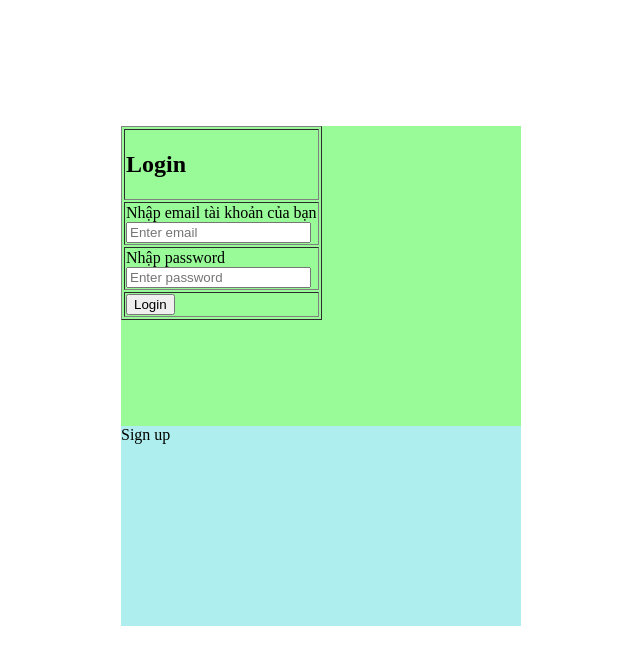
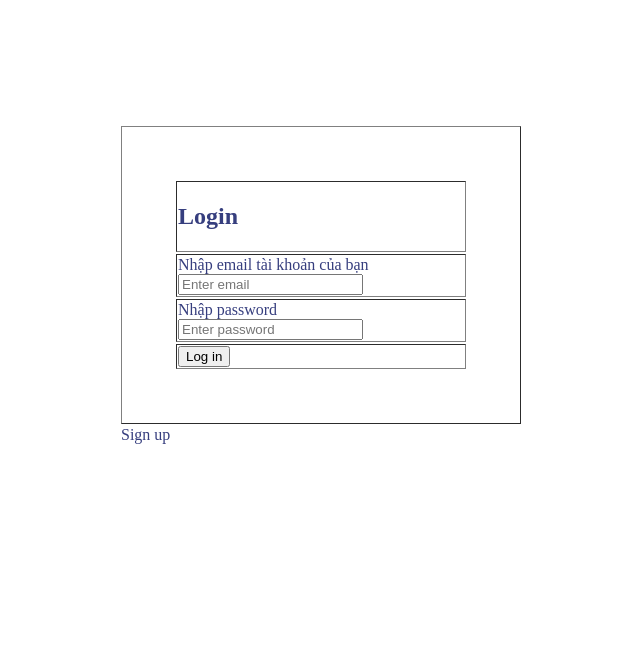
Before and after one commit to xgnell/RainbowShop, a PHP site: page /public/templates/login.php in a window 1280 px wide. Shown: the top 665 px of the page, without its empty margins (319-959 px from the left). Run offline with PHP 8.4, Linux system fonts and the light colour scheme.

Commit message:
Ghep code fail

```diff
--- a/public/templates/login.php
+++ b/public/templates/login.php
@@ -9,20 +9,21 @@
         #div_all {
             margin: auto;
             margin-top: 10%;
-            background-color: khaki;
+            /* background-color: khaki; */
             width: 400px;
             height: 500px;
             vertical-align: auto;
+            color: #363e7e;
         }
         #div_login {
             width: 100%;
             height: 60%;
-            background-color: palegreen;
+            /* background-color: palegreen; */
         }
         #div_signup {
             width: 100%;
             height: 40%;
-            background-color:paleturquoise;
+            /* background-color:paleturquoise; */
         }
     </style>
 </head>
@@ -30,7 +31,7 @@
     <div id="div_all">
         <div id="div_login">
             <form action="login_process.php" method="post">
-                <table border="1">
+                <table border="1" style="width: 100%; height: 100%; padding: 13%;">
                     <tr>
                         <td>
                             <h2>Login</h2>
@@ -52,7 +53,7 @@
                     </tr>
                     <tr>
                         <td>
-                            <input type="submit" value="Login">
+                            <button>Log in</button>
                         </td>
                     </tr>
                 </table>
```
Also changed, not shown: 4 other files.
